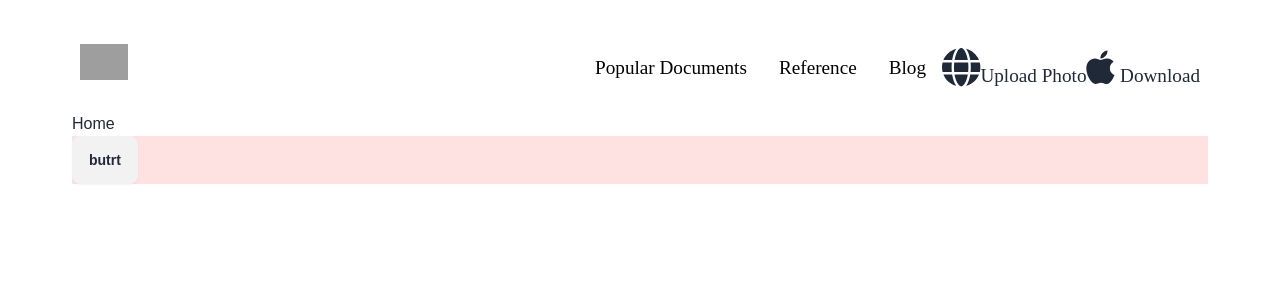
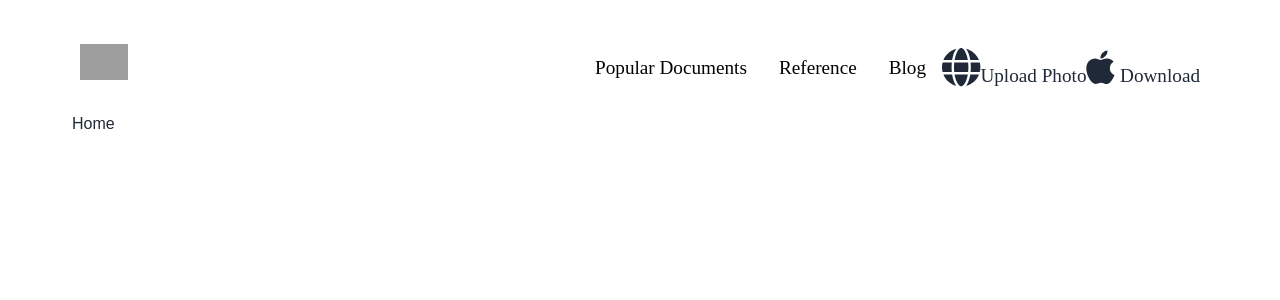
Before and after one commit to HudsonWayne/ZimPassportss, a React (Vite) app: page / in a window 1280 px wide. Shown: the top 300 px of the page. Built offline with nearby package versions, Linux system fonts and the light colour scheme; grey boxes are pictures that could not be loaded.

Commit message:
created vincent branch

```diff
--- a/src/components/home/PopularDocuments.jsx
+++ b/src/components/home/PopularDocuments.jsx
@@ -3,7 +3,7 @@
 const PopularDocuments = () => {
   return (
     <div className="bg-red-100">
-      <button className="btn">butrt</button>
+
     </div>
   )
 }
```
Also changed, not shown: tailwind.config.js (line endings or trailing spaces).
